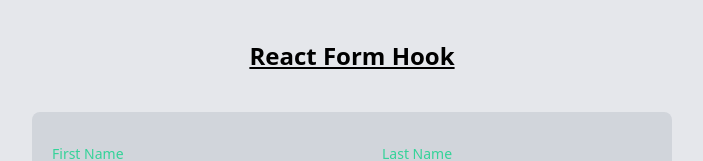
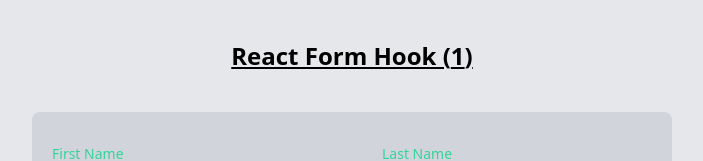
Before and after one commit to Root1-2/form-hook, a React (Vite) app: page / in a window 1280 px wide. Shown: the top 161 px of the page, without its empty margins (288-991 px from the left). Built offline with nearby package versions, Linux system fonts and the light colour scheme.

Commit message:
change in form doesn't re-render the whole comp test

```diff
--- a/src/App.jsx
+++ b/src/App.jsx
@@ -2,13 +2,17 @@ import Input from "./Input";
 import { useForm } from "react-hook-form";
 import { DevTool } from "@hookform/devtools";
 
+let renderCount = 0;
+
 function App() {
   const { register, control } = useForm();
+
+  renderCount++;
 
   return (
     <div className="h-screen bg-gray-200">
       <p className="pt-10 text-center text-2xl font-semibold underline">
-        React Form Hook
+        React Form Hook ({renderCount / 2})
       </p>
       <form>
         <div className="flex justify-center">
```
